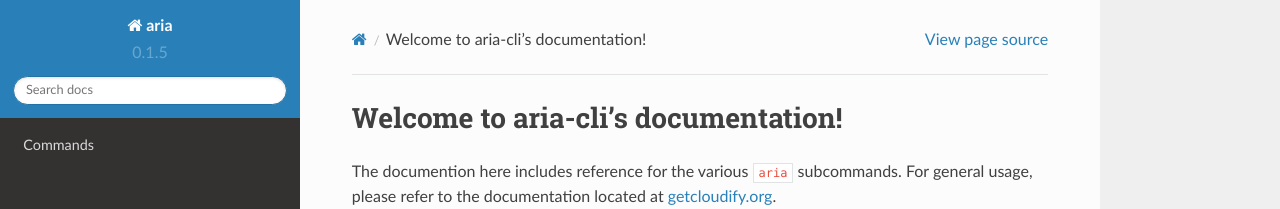
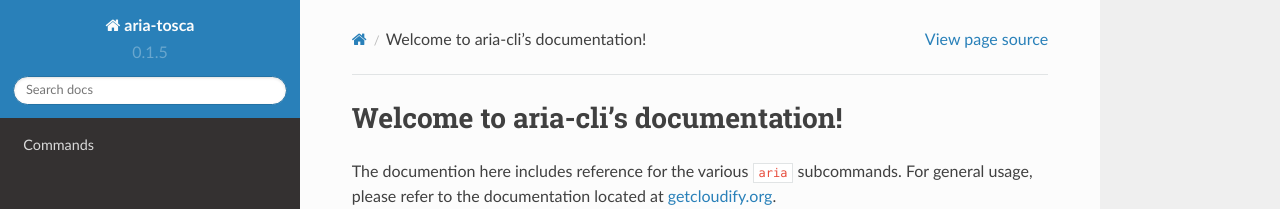
Before and after one commit to rbramwell/aria-cli, a Sphinx documentation site: the page built from docs/index.rst, in a window 1280 px wide. Shown: the top 209 px of the page. Built offline with Sphinx 7.4.7 and the Read the Docs theme 2.0.0, drawn with Linux system fonts in a browser that asks for light colours; the version number is read from the project's files by our own code.

```diff
--- a/docs/conf.py
+++ b/docs/conf.py
@@ -23,7 +23,7 @@ if not on_rtd:  # only import and set the theme if we're building docs locally
     html_theme_path = [sphinx_rtd_theme.get_html_theme_path()]
 
 # General information about the project.
-project = 'aria'
+project = 'aria-tosca'
 package = 'aria_cli'
 author = 'Gigaspaces'
 copyright = '2015, Gigaspaces'
@@ -43,14 +43,14 @@ sys.path.insert(0, os.path.abspath('../..'))
 # Add any Sphinx extension module names here, as strings. They can be
 # extensions coming with Sphinx (named 'sphinx.ext.*') or your custom
 # ones.
-extensions = [
-    'sphinx.ext.autodoc',
-    'sphinx.ext.doctest',
-    'sphinx.ext.coverage',
-    'sphinx.ext.ifconfig',
-    'sphinx.ext.viewcode',
-    'sphinxarg.ext',
-]
+# extensions = [
+#     'sphinx.ext.autodoc',
+#     'sphinx.ext.doctest',
+#     'sphinx.ext.coverage',
+#     'sphinx.ext.ifconfig',
+#     'sphinx.ext.viewcode',
+#     'sphinxarg.ext',
+# ]
 
 # Add any paths that contain templates here, relative to this directory.
 templates_path = ['_templates']
```
Also changed, not shown: 1 other file.
